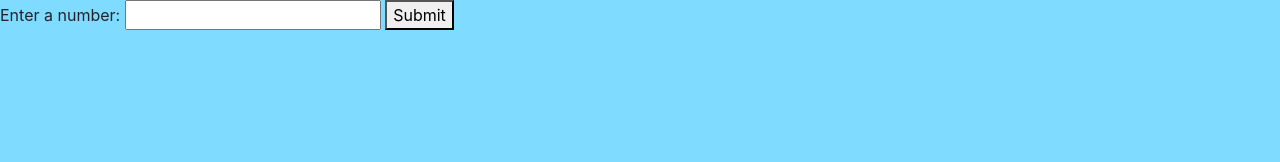
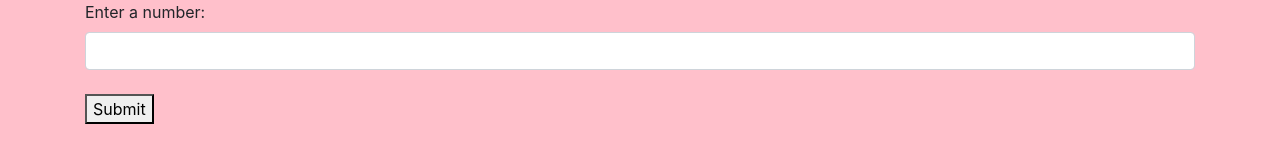
Before and after one commit to sn31/ping-pong, a website built with webpack: page src/index.html in a window 1280 px wide. Built offline with nearby package versions, Linux system fonts and the light colour scheme.

Commit message:
add stylings

```diff
--- a/src/index.html
+++ b/src/index.html
@@ -4,11 +4,13 @@
     <title>Ping Pong</title>
   </head>
   <body>
-    <form id="ping-pong-form">
+    <div class="container">
+    <form id="ping-pong-form" class="form-group">
       <label for="goal">Enter a number:</label>
-      <input id="goal" type="number">
+      <input id="goal" type="number" class="form-control"><br>
       <button type="submit">Submit</button>
     </form>
     <ul id="solution"></ul>
+  </div>
   </body>
 </html>
--- a/src/main.js
+++ b/src/main.js
@@ -2,7 +2,7 @@
 import $ from 'jquery';
 import 'bootstrap';
 import 'bootstrap/dist/css/bootstrap.min.css';
-import './styles.css';
+import '../css/styles.css';
 
 $(document).ready(function() {
   $('#ping-pong-form').submit(function(event) {
--- a/src/styles.css
+++ /dev/null
@@ -1,3 +0,0 @@
-body{
-    background-color: #7FDBFF;
-}
```
